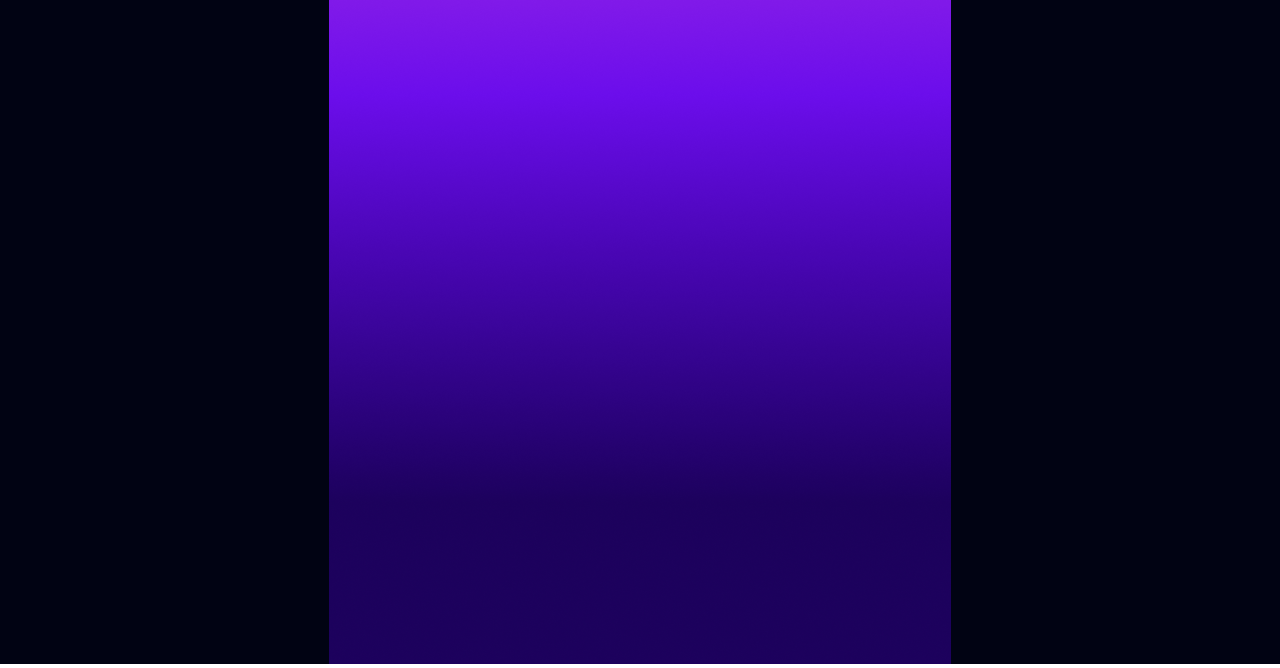
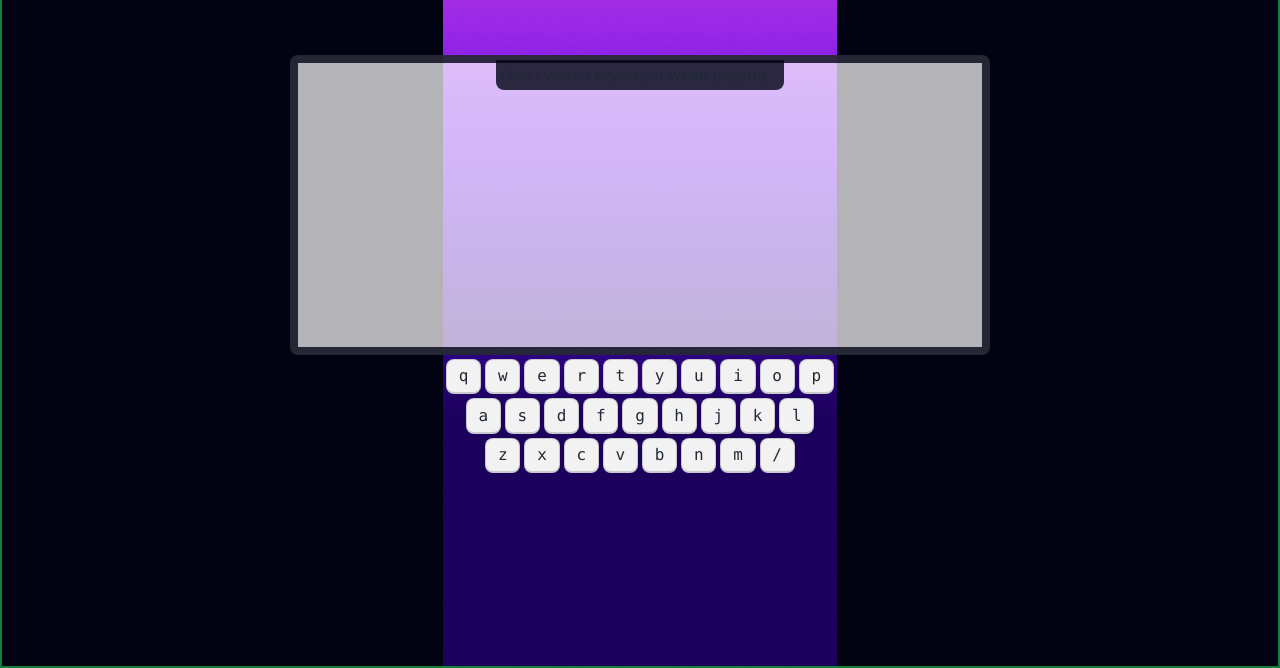
Before and after one commit to tipusahil/my-1st-alphabet-clash-game-by-js, a plain HTML site: page index.html in a window 1280 px wide. Shown: the part 136-804 px from the top of the page. Drawn offline with nearby package versions, Linux system fonts and the light colour scheme.

Commit message:
keyboard donee

```diff
--- a/index.html
+++ b/index.html
@@ -29,17 +29,80 @@
 <body class=" font-poppins min-h-screen bg-[#010313] ">
 
     <!-- main tag start here -->
-    <main class=" bg-center bg-no-repeat min-h-screen  bg-[#010313]  bg-[url(images/background.png)]">
+    <main class="border-2  border-green-700 max-w-full  bg-contain  bg-center bg-no-repeat min-h-screen  bg-[#010313]  bg-[url(images/background.png)]">
 
 <!-- section1 start here -->
-<section class="Home">
-    <h1 class="text-8xl font-anton font-extrabold">ALPHABET CLASH</h1>
+ <!-- Home screen -->
+<section class="Home hidden space-y-7 justify-center flex flex-col min-h-screen items-center border-2 border-red-700 ">
+    <h1 class="text-6xl font-anton font-extrabold text-white">ALPHABET CLASH PRO</h1>
+    <p class="text-white">Unleash Your Keyboard Kung Fu : Press “Enter” to Play</p>
+    <button class="btn bg-white text-black">Play Now</button>
 </section>
 <!-- section1 end here -->
 
 
 <!-- section2 start here -->
+ <!-- play ground section -->
 <section class="play_ground">
+
+
+
+<!-- playground container start -->
+ <div class="playground_container  flex flex-col min-h-screen justify-center  items-center ">
+
+<!-- screen -->
+<div class=" h-[300px] rounded-lg  w-[700px]  text-center bg-[#ffffffb3] border-8 border-[#010313cc]   ">
+  <h3 class="bg-[#010313cc]   inline p-1 rounded-b-lg">Don't watch keyboard  while playing...</h3>
+  </div>
+
+<!-- keyboard -->
+<div>
+
+  <div class="my-1 flex w-full justify-center gap-1">
+    <kbd class="kbd">q</kbd>
+    <kbd class="kbd">w</kbd>
+    <kbd class="kbd">e</kbd>
+    <kbd class="kbd">r</kbd>
+    <kbd class="kbd">t</kbd>
+    <kbd class="kbd">y</kbd>
+    <kbd class="kbd">u</kbd>
+    <kbd class="kbd">i</kbd>
+    <kbd class="kbd">o</kbd>
+    <kbd class="kbd">p</kbd>
+  </div>
+  <div class="my-1 flex w-full justify-center gap-1">
+    <kbd class="kbd">a</kbd>
+    <kbd class="kbd">s</kbd>
+    <kbd class="kbd">d</kbd>
+    <kbd class="kbd">f</kbd>
+    <kbd class="kbd">g</kbd>
+    <kbd class="kbd">h</kbd>
+    <kbd class="kbd">j</kbd>
+    <kbd class="kbd">k</kbd>
+    <kbd class="kbd">l</kbd>
+  </div>
+  <div class="my-1 flex w-full justify-center gap-1">
+    <kbd class="kbd">z</kbd>
+    <kbd class="kbd">x</kbd>
+    <kbd class="kbd">c</kbd>
+    <kbd class="kbd">v</kbd>
+    <kbd class="kbd">b</kbd>
+    <kbd class="kbd">n</kbd>
+    <kbd class="kbd">m</kbd>
+    <kbd class="kbd">/</kbd>
+  </div>
+</div>
+
+
+
+ </div>
+<!-- playground container end -->
+
+<!-- <style>
+    bod{
+        background-color: ;
+    }
+</style> -->
 </section>
 <!-- section2 end here -->
 
--- a/styles/style.css
+++ b/styles/style.css
@@ -8,7 +8,7 @@
 
   /* 2.poppins font family */
 @import url('https://fonts.googleapis.com/css2?family=Poppins:ital,wght@0,100;0,200;0,300;0,400;0,500;0,600;0,700;0,800;0,900;1,100;1,200;1,300;1,400;1,500;1,600;1,700;1,800;1,900&display=swap');
-.font-poppins{
+.font-poppins1{
     font-family: "Poppins", serif;
     font-weight: 400;
     font-style: normal;
```
